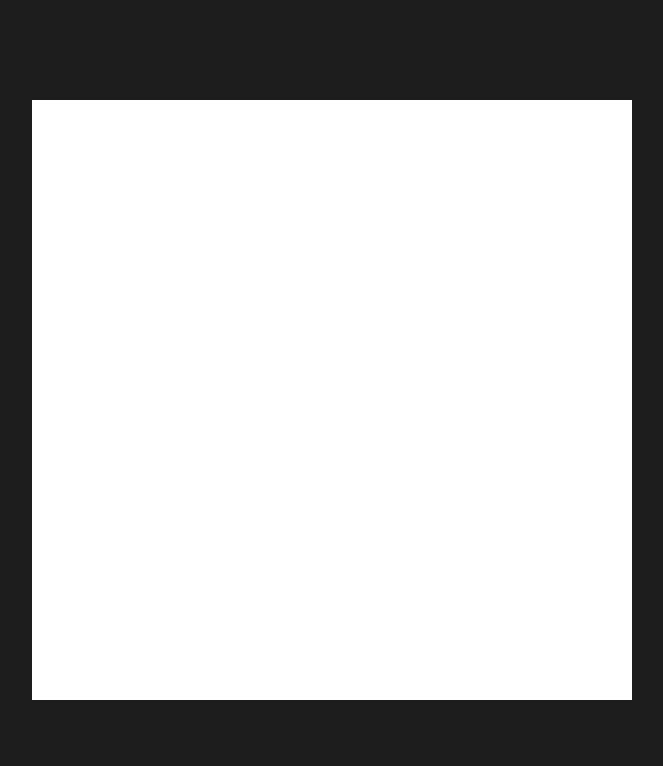
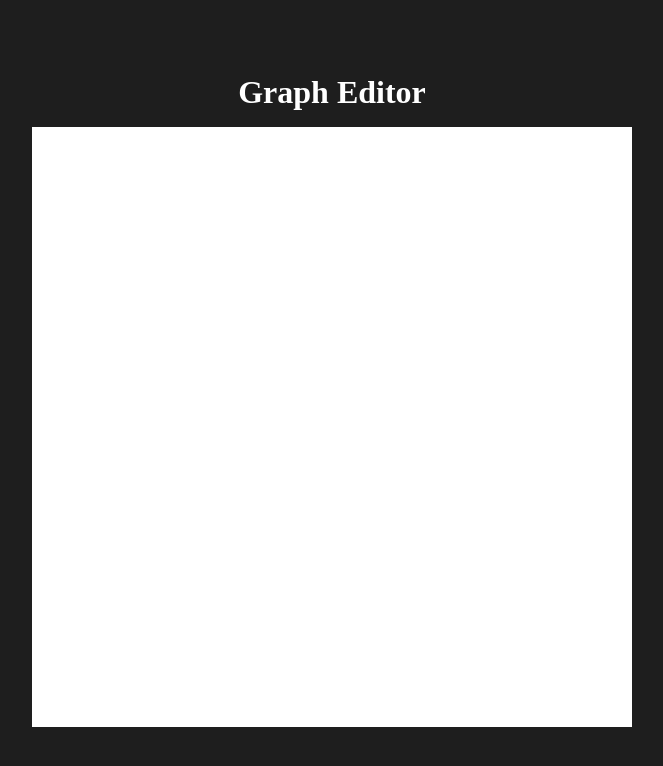
Before and after one commit to rafapignataro/graph-editor, a plain HTML site: page index.html in a window 1280 px wide. Shown: the whole page, without its empty margins (308-971 px from the left). Drawn offline with Linux system fonts and the light colour scheme.

Commit message:
feat: just a page title

```diff
--- a/index.html
+++ b/index.html
@@ -19,10 +19,16 @@
       height: 100dvh;
 
       display: flex;
+      flex-direction: column;
       justify-content: center;
       align-items: center;
 
       background: #1e1e1e;
+    }
+
+    #container h1 {
+      color: #fff;
+      margin-bottom: 1rem;
     }
 
     #container canvas {
@@ -33,6 +39,7 @@
 
 <body>
   <div id="container">
+    <h1>Graph Editor</h1>
   </div>
   <script src="index.js"></script>
 </body>
```
